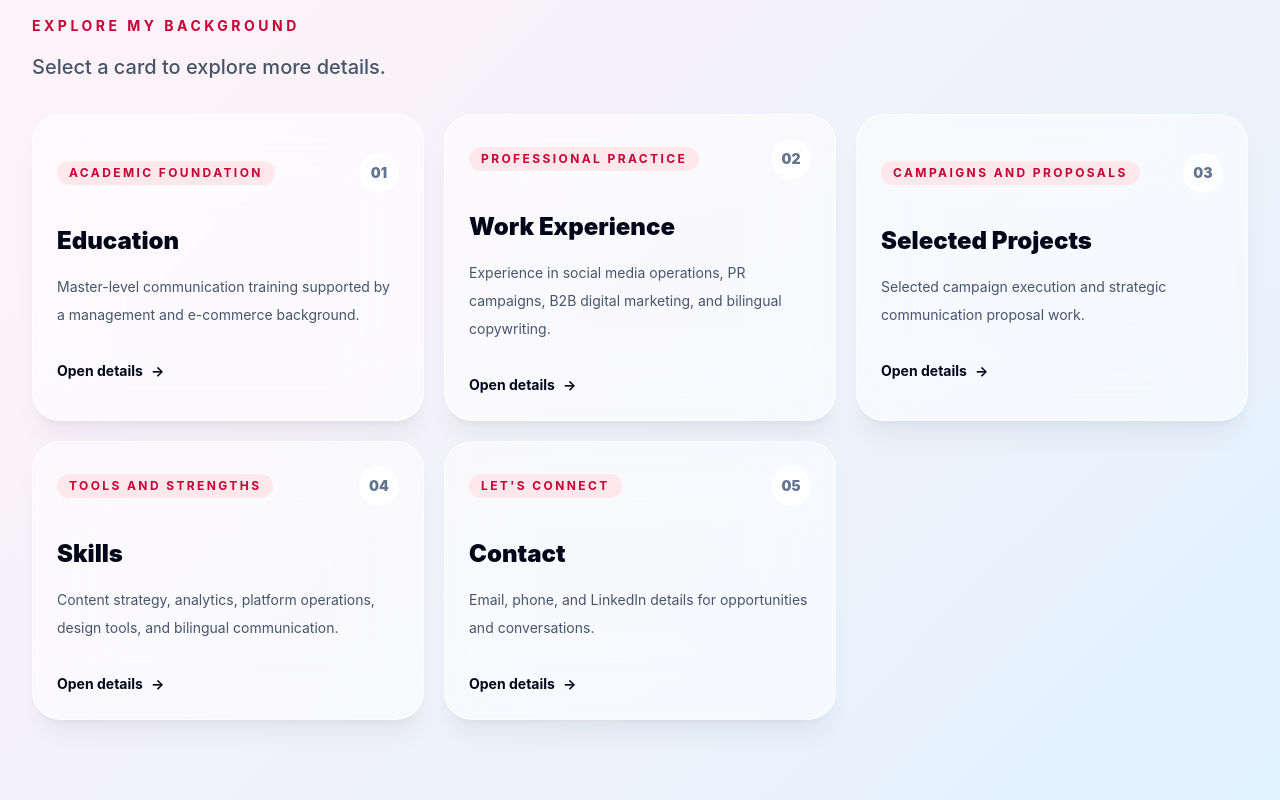
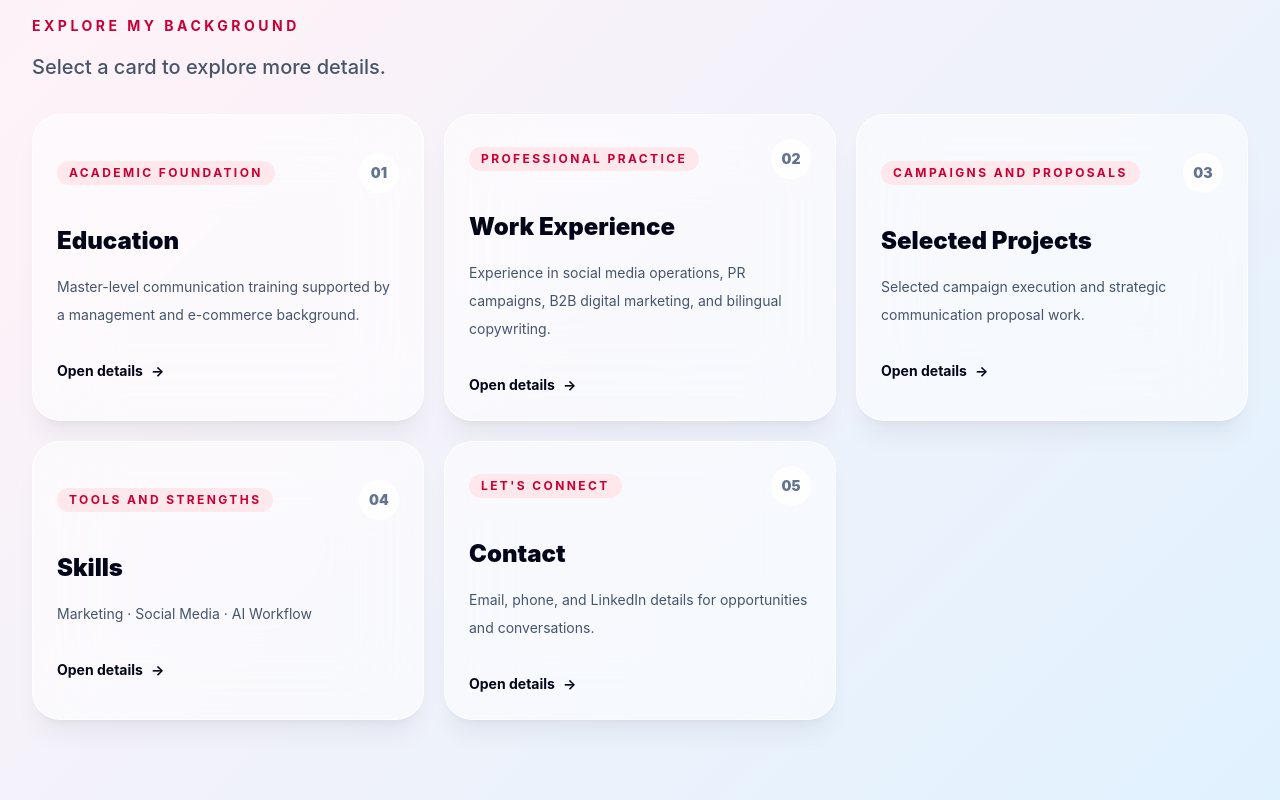
Before and after one commit to ar1062515080-pixel/Yanrui-Resume-Website, a React (Vite) app: page / in a window 1280 px wide. Shown: the part 1135-1935 px from the top of the page. Built offline with nearby package versions, Linux system fonts and the light colour scheme.

Commit message:
Update skills overview copy
Co-authored-by: ar1062515080-pixel <ar1062515080-pixel@users.noreply.github.com>

```diff
--- a/src/data/resume.ts
+++ b/src/data/resume.ts
@@ -219,8 +219,8 @@ export const resume = {
         zh: "工具与能力",
       },
       summary: {
-        en: "Content strategy, analytics, platform operations, design tools, and bilingual communication.",
-        zh: "内容策略、数据分析、平台运营、设计工具与双语沟通能力。",
+        en: "Marketing · Social Media · AI Workflow",
+        zh: "营销传播 · 社交媒体 · AI 工作流",
       },
     },
     {
```
